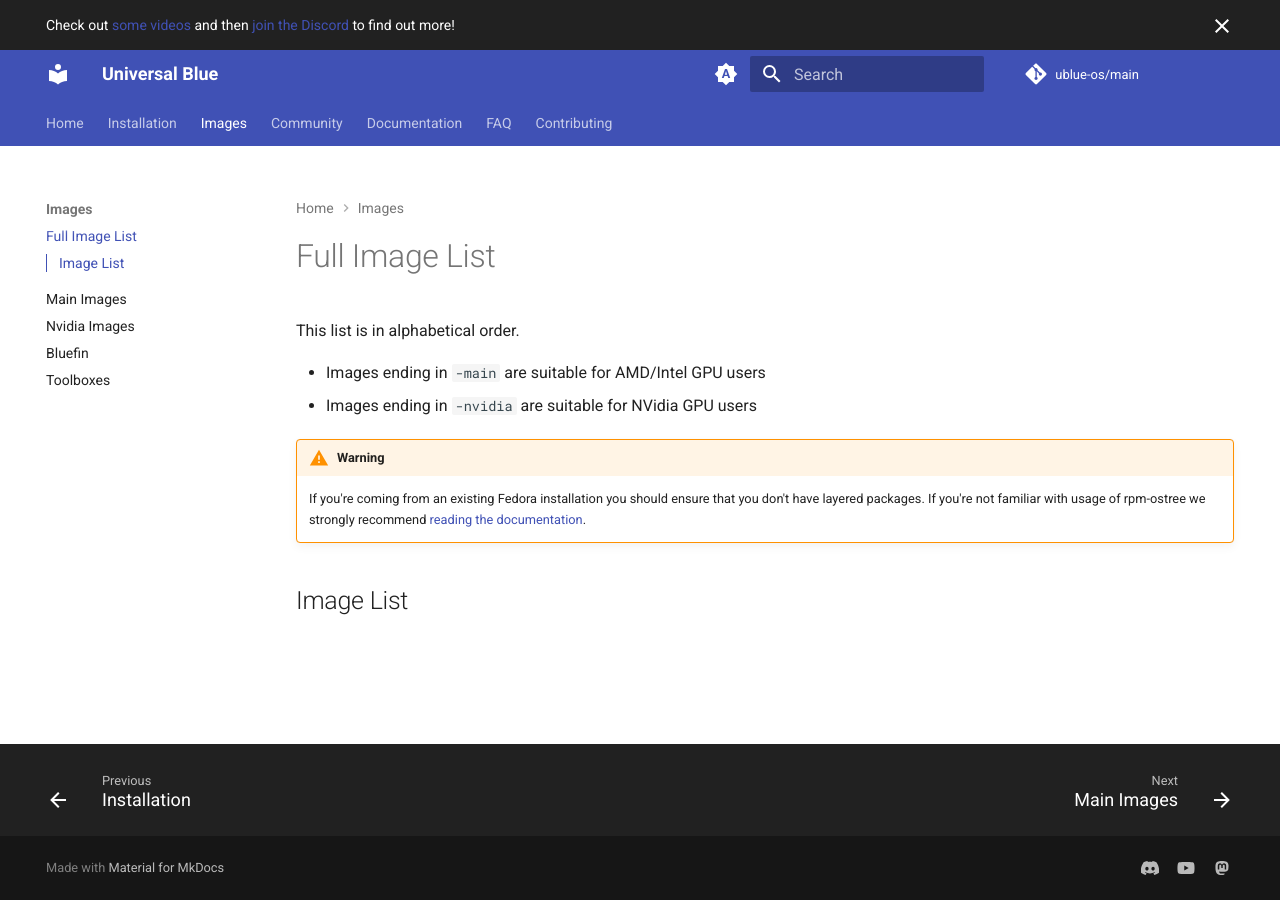
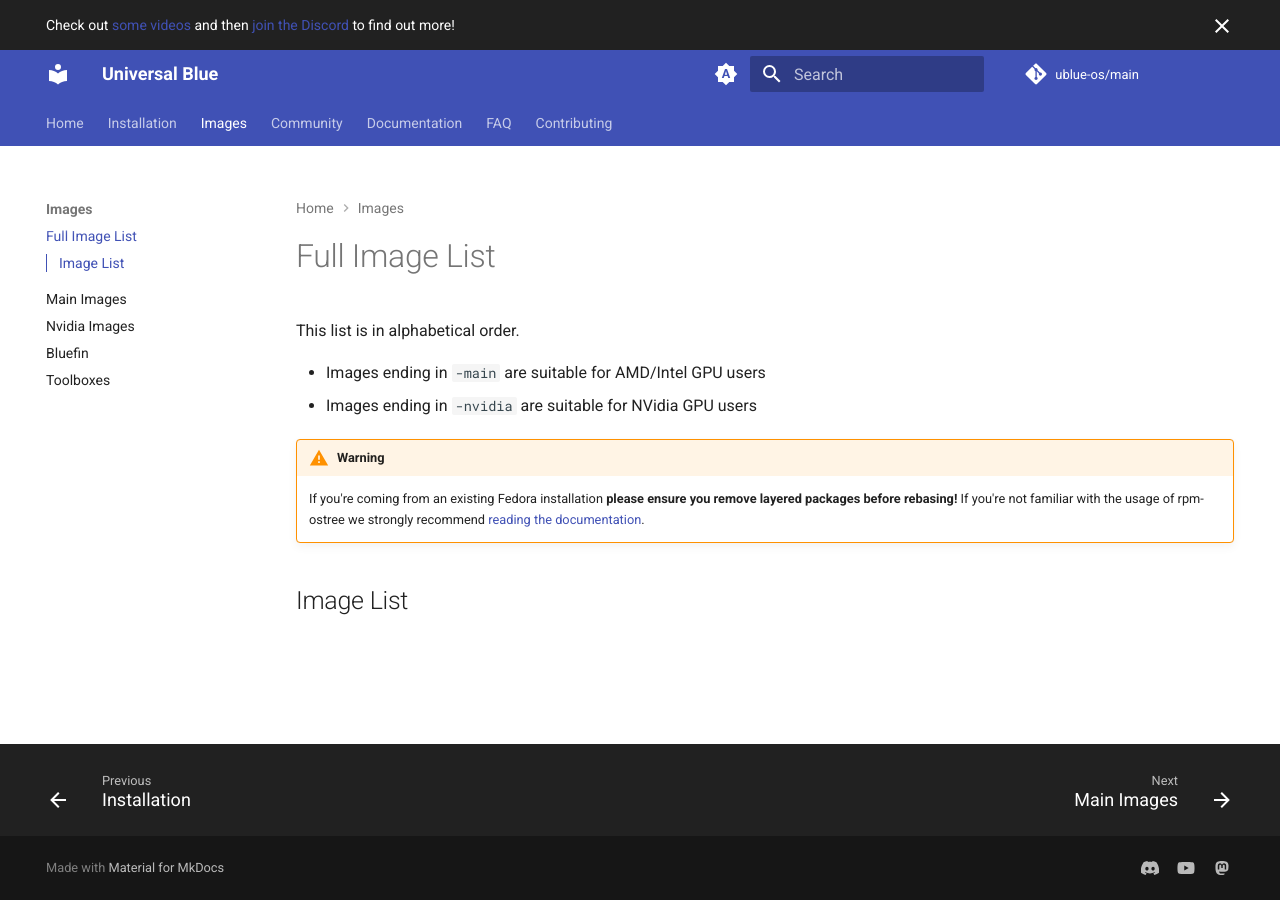
Before and after one commit to ublue-os/website, an MkDocs documentation site: the page built from docs/images.md, in a window 1280 px wide. Built offline with MkDocs 1.6.1 and Material for MkDocs 9.7.7, drawn with Linux system fonts in a browser that asks for light colours; comment, search, counter and statistics services are not loaded.

Commit message:
docs: adjust layered package warning

```diff
--- a/docs/images.md
+++ b/docs/images.md
@@ -5,7 +5,7 @@ This list is in alphabetical order.
 
 !!! warning
 
-    If you're coming from an existing Fedora installation you should ensure that you don't have layered packages. If you're not familiar with usage of rpm-ostree we strongly recommend [reading the documentation](https://coreos.github.io/rpm-ostree/).
+    If you're coming from an existing Fedora installation **please ensure you remove layered packages before rebasing!** If you're not familiar with the usage of rpm-ostree we strongly recommend [reading the documentation](https://coreos.github.io/rpm-ostree/).
 
 ## Image List
 
```
